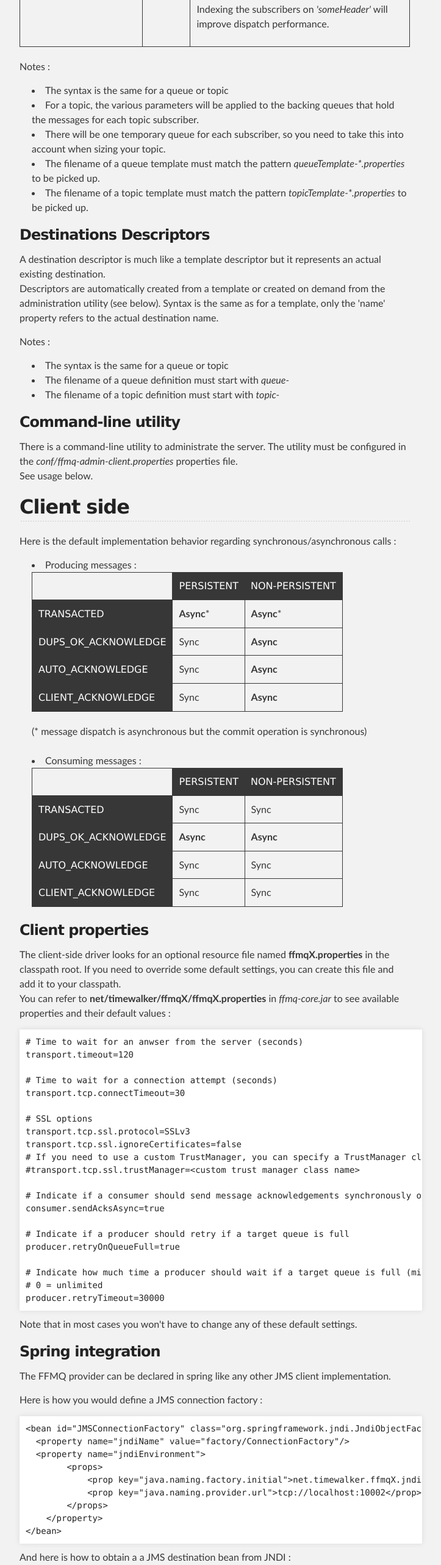
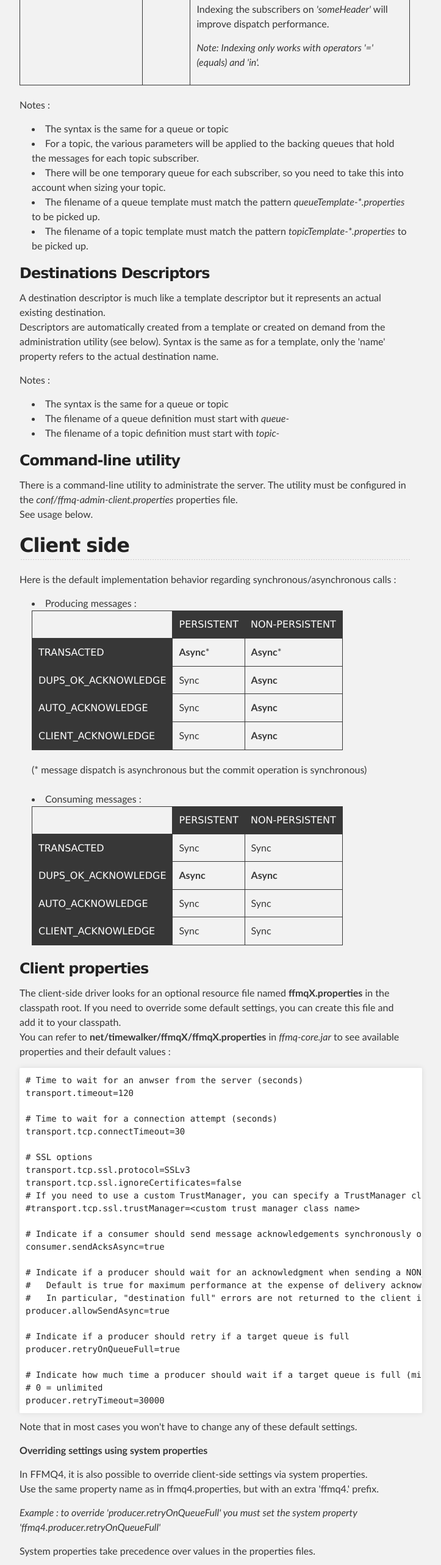
Before and after one commit to timewalker74/ffmq, a plain HTML site: page doc.html in a window 1280 px wide. Shown: the part 6662-9228 px from the top of the page at 61% size, without its empty margins (288-1011 px from the left). Drawn offline with Linux system fonts and the light colour scheme.

Commit message:
update doc

```diff
--- a/doc.html
+++ b/doc.html
@@ -347,6 +347,10 @@ memoryStore.maxMessages           = 1000</pre>
 					<p>
 						Indexing the subscribers on <i>'someHeader'</i> will improve dispatch performance.
 					</p>
+					<p>
+						<i>Note: Indexing only works with operators '=' (equals) and 'in'.</i>
+					</p>
+
 				</td>
 			</tr>
 		</table>
@@ -474,6 +478,11 @@ transport.tcp.ssl.ignoreCertificates=false
 # Indicate if a consumer should send message acknowledgements synchronously or not
 consumer.sendAcksAsync=true
 
+# Indicate if a producer should wait for an acknowledgment when sending a NON_PERSISTENT message on a non-transacted session
+#   Default is true for maximum performance at the expense of delivery acknowledgment.
+#   In particular, "destination full" errors are not returned to the client in asynchronous mode and are only visible on the server-side
+producer.allowSendAsync=true
+
 # Indicate if a producer should retry if a target queue is full
 producer.retryOnQueueFull=true
 
@@ -482,6 +491,19 @@ producer.retryOnQueueFull=true
 producer.retryTimeout=30000</pre>
 		<p>
 			Note that in most cases you won't have to change any of these default settings.<br/>
+		</p>
+		<p>
+			<b>Overriding settings using system properties</b>
+		</p>
+		<p>
+			In FFMQ4, it is also possible to override client-side settings via system properties.<br/>
+			Use the same property name as in ffmq4.properties, but with an extra 'ffmq4.' prefix.<br/>
+		</p>
+		<p>
+			<i>Example : to override 'producer.retryOnQueueFull' you must set the system property 'ffmq4.producer.retryOnQueueFull'</i>
+		</p>
+		<p>
+			System properties take precedence over values in the properties files.
 		</p>
 <a name="II_2_2"></a>
 		<h3>Spring integration</h3>
```
